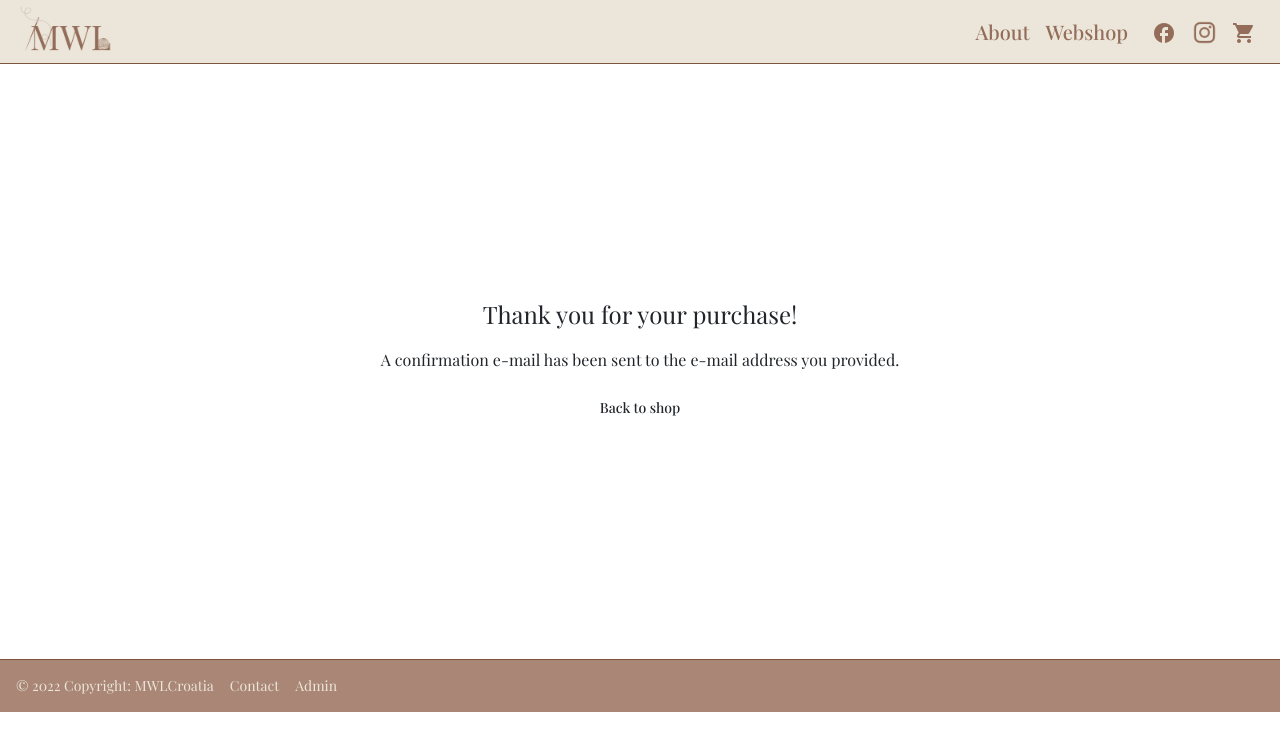
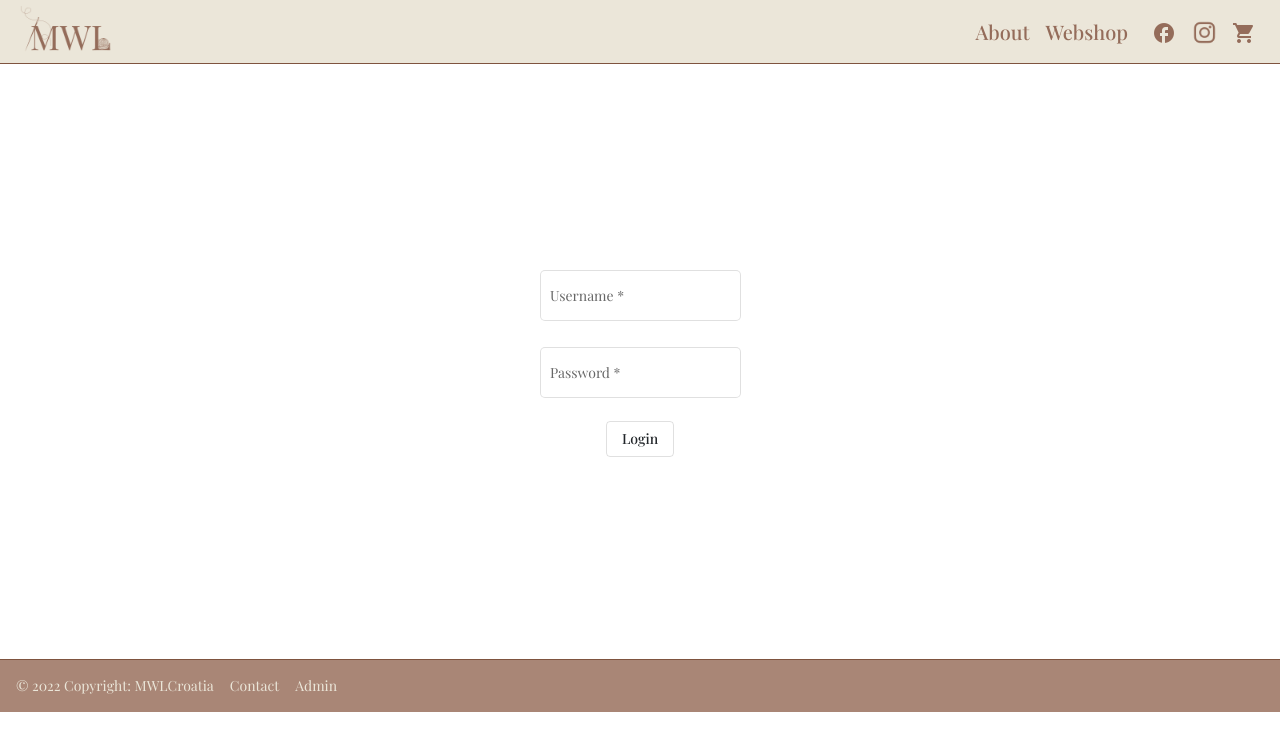
Before and after one commit to sugardoris/webshop-frontend, an Angular app: page / in a window 1280 px wide. Shown: the top 750 px of the page. Built offline with nearby package versions, Linux system fonts and the light colour scheme; a web font is replaced by a local one.

Commit message:
Admin login

```diff
--- a/src/app/app.component.html
+++ b/src/app/app.component.html
@@ -1,3 +1,3 @@
 <app-header></app-header>
-<app-payment-complete></app-payment-complete>
+<app-login></app-login>
 <app-footer></app-footer>
--- a/src/app/app.module.ts
+++ b/src/app/app.module.ts
@@ -28,6 +28,7 @@ import { ReactiveFormsModule } from '@angular/forms';
 import { PaymentCompleteComponent } from './payment-complete/payment-complete.component';
 import { MatDialogModule } from '@angular/material/dialog';
 import { MatProgressSpinnerModule } from '@angular/material/progress-spinner';
+import { LoginComponent } from './login/login.component';
 
 @NgModule({
   declarations: [
@@ -40,6 +41,7 @@ import { MatProgressSpinnerModule } from '@angular/material/progress-spinner';
     CartComponent,
     CheckoutComponent,
     PaymentCompleteComponent,
+    LoginComponent,
   ],
   imports: [
     BrowserModule,
--- a/src/app/dummy-data/mock-listings.ts
+++ b/src/app/dummy-data/mock-listings.ts
@@ -17,6 +17,7 @@ export const MockListings: Listing[] = [
     price: 370,
     category: Categories.BAGS,
     imageUrl: '../../assets/images/thumb/navy-blue-bag.png',
+    amount: 1,
   },
   {
     title: 'Handmade Irish Crochet Handbag',
@@ -33,6 +34,7 @@ export const MockListings: Listing[] = [
     price: 420,
     category: Categories.BAGS,
     imageUrl: '../../assets/images/thumb/lilac-bag.png',
+    amount: 1,
   },
   {
     title: 'Red Handmade Irish Crochet Handbag',
@@ -49,6 +51,7 @@ export const MockListings: Listing[] = [
     price: 420,
     category: Categories.BAGS,
     imageUrl: '../../assets/images/thumb/red-bag.png',
+    amount: 1,
   },
   {
     title: 'Christmas Irish Crochet Doily',
@@ -63,6 +66,7 @@ export const MockListings: Listing[] = [
     price: 90,
     category: Categories.DOILIES,
     imageUrl: '../../assets/images/thumb/doily4.png',
+    amount: 1,
   },
   {
     title: 'Handmade Designer Crochet Doily',
@@ -77,6 +81,7 @@ export const MockListings: Listing[] = [
     price: 70,
     category: Categories.DOILIES,
     imageUrl: '../../assets/images/thumb/doily-1.png',
+    amount: 1,
   },
   {
     title: 'Handmade Designer Crochet Doily',
@@ -91,6 +96,7 @@ export const MockListings: Listing[] = [
     price: 70,
     category: Categories.DOILIES,
     imageUrl: '../../assets/images/thumb/doily2.png',
+    amount: 1,
   },
   {
     title: 'Handmade Designer Irish Crochet Doily',
@@ -105,6 +111,7 @@ export const MockListings: Listing[] = [
     price: 70,
     category: Categories.DOILIES,
     imageUrl: '../../assets/images/thumb/doily3.png',
+    amount: 1,
   },
   {
     title: 'Cross Stitch Bookmark',
@@ -118,6 +125,7 @@ export const MockListings: Listing[] = [
     price: 30,
     category: Categories.BOOKMARKS,
     imageUrl: '../../assets/images/thumb/bookmark1.png',
+    amount: 1,
   },
   {
     title: 'Cross Stitch Bookmark',
@@ -131,6 +139,7 @@ export const MockListings: Listing[] = [
     price: 30,
     category: Categories.BOOKMARKS,
     imageUrl: '../../assets/images/thumb/bookmark2.png',
+    amount: 1,
   },
   {
     title: 'Cross Stitch Bookmark',
@@ -144,6 +153,7 @@ export const MockListings: Listing[] = [
     price: 30,
     category: Categories.BOOKMARKS,
     imageUrl: '../../assets/images/thumb/bookmark3.png',
+    amount: 1,
   },
   {
     title: 'Cross Stitch Christmas Bookmark',
@@ -158,6 +168,7 @@ export const MockListings: Listing[] = [
     price: 30,
     category: Categories.BOOKMARKS,
     imageUrl: '../../assets/images/thumb/xmas-bookmark.png',
+    amount: 1,
   },
   {
     title: 'Cross Stitch Christmas Ornament',
@@ -172,6 +183,7 @@ export const MockListings: Listing[] = [
     price: 35,
     category: Categories.ORNAMENTS,
     imageUrl: '../../assets/images/thumb/mandolin-xmas.png',
+    amount: 1,
   },
   {
     title: 'Beaded Cross Stitch Christmas Ornament',
@@ -186,6 +198,7 @@ export const MockListings: Listing[] = [
     price: 35,
     category: Categories.ORNAMENTS,
     imageUrl: '../../assets/images/thumb/violin-xmas.png',
+    amount: 1,
   },
   {
     title: 'Beaded Cross Stitch Christmas Ornament',
@@ -200,6 +213,7 @@ export const MockListings: Listing[] = [
     price: 35,
     category: Categories.ORNAMENTS,
     imageUrl: '../../assets/images/thumb/drum-xmas.png',
+    amount: 1,
   },
   {
     title: 'Beaded Cross Stitch Christmas Ornament',
@@ -214,6 +228,7 @@ export const MockListings: Listing[] = [
     price: 35,
     category: Categories.ORNAMENTS,
     imageUrl: '../../assets/images/thumb/harp-xmas.png',
+    amount: 1,
   },
   {
     title: 'Halloween Cross-Stitch Magnet',
@@ -227,6 +242,7 @@ export const MockListings: Listing[] = [
     price: 20,
     category: Categories.MAGNETS,
     imageUrl: '../../assets/images/thumb/cauldron.png',
+    amount: 1,
   },
   {
     title: 'Halloween Cross-Stitch Magnet',
@@ -240,6 +256,7 @@ export const MockListings: Listing[] = [
     price: 20,
     category: Categories.MAGNETS,
     imageUrl: '../../assets/images/thumb/jack-o-lantern.png',
+    amount: 1,
   },
   {
     title: 'Halloween Cross-Stitch Magnet',
@@ -253,6 +270,7 @@ export const MockListings: Listing[] = [
     price: 20,
     category: Categories.MAGNETS,
     imageUrl: '../../assets/images/thumb/moon.png',
+    amount: 1,
   },
   {
     title: 'Halloween Cross-Stitch Magnet',
@@ -266,5 +284,6 @@ export const MockListings: Listing[] = [
     price: 20,
     category: Categories.MAGNETS,
     imageUrl: '../../assets/images/thumb/house.png',
+    amount: 1,
   },
 ];
--- /dev/null
+++ b/src/app/login/login.component.html
@@ -0,0 +1,19 @@
+<div style="height: 595px" fxLayoutAlign="center center">
+  <form [formGroup]="loginFormGroup">
+    <div>
+      <mat-form-field appearance="outline">
+        <mat-label>Username</mat-label>
+        <input matInput formControlName="username" required>
+      </mat-form-field>
+    </div>
+    <div>
+      <mat-form-field appearance="outline">
+        <mat-label>Password</mat-label>
+        <input matInput formControlName="password" required>
+      </mat-form-field>
+    </div>
+    <div fxLayoutAlign="center">
+      <button mat-stroked-button>Login</button>
+    </div>
+  </form>
+</div>
--- /dev/null
+++ b/src/app/login/login.component.ts
@@ -0,0 +1,14 @@
+import { Component, OnInit } from '@angular/core';
+import { FormControl, FormGroup, Validators } from '@angular/forms';
+
+@Component({
+  selector: 'app-login',
+  templateUrl: './login.component.html',
+  styleUrls: ['./login.component.css'],
+})
+export class LoginComponent {
+  loginFormGroup = new FormGroup({
+    username: new FormControl(''),
+    password: new FormControl(''),
+  });
+}
--- a/src/app/model/listing.ts
+++ b/src/app/model/listing.ts
@@ -6,4 +6,5 @@ export interface Listing {
   price: number;
   category: string;
   imageUrl: string;
+  amount: number;
 }
```
Also changed, not shown: src/app/checkout/checkout.component.ts (+1 -6 lines), src/app/login/login.component.css (added).
